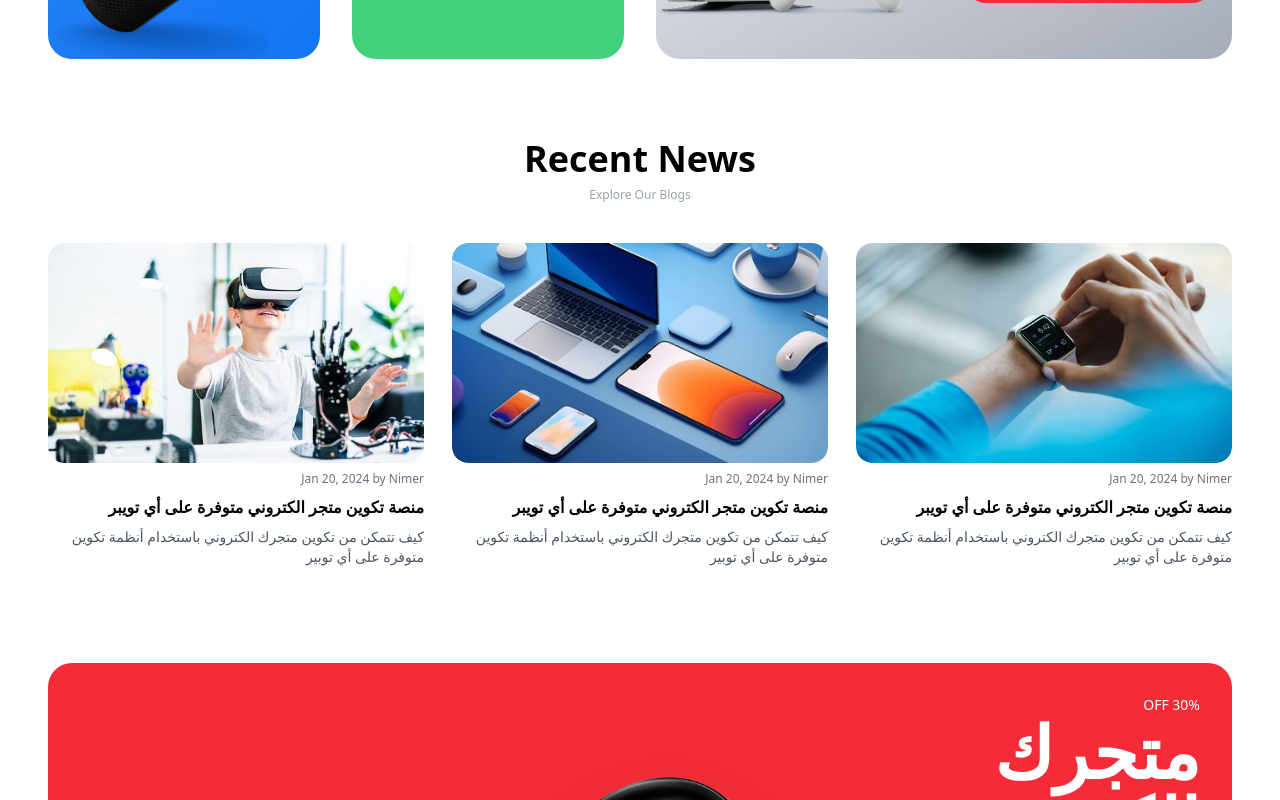
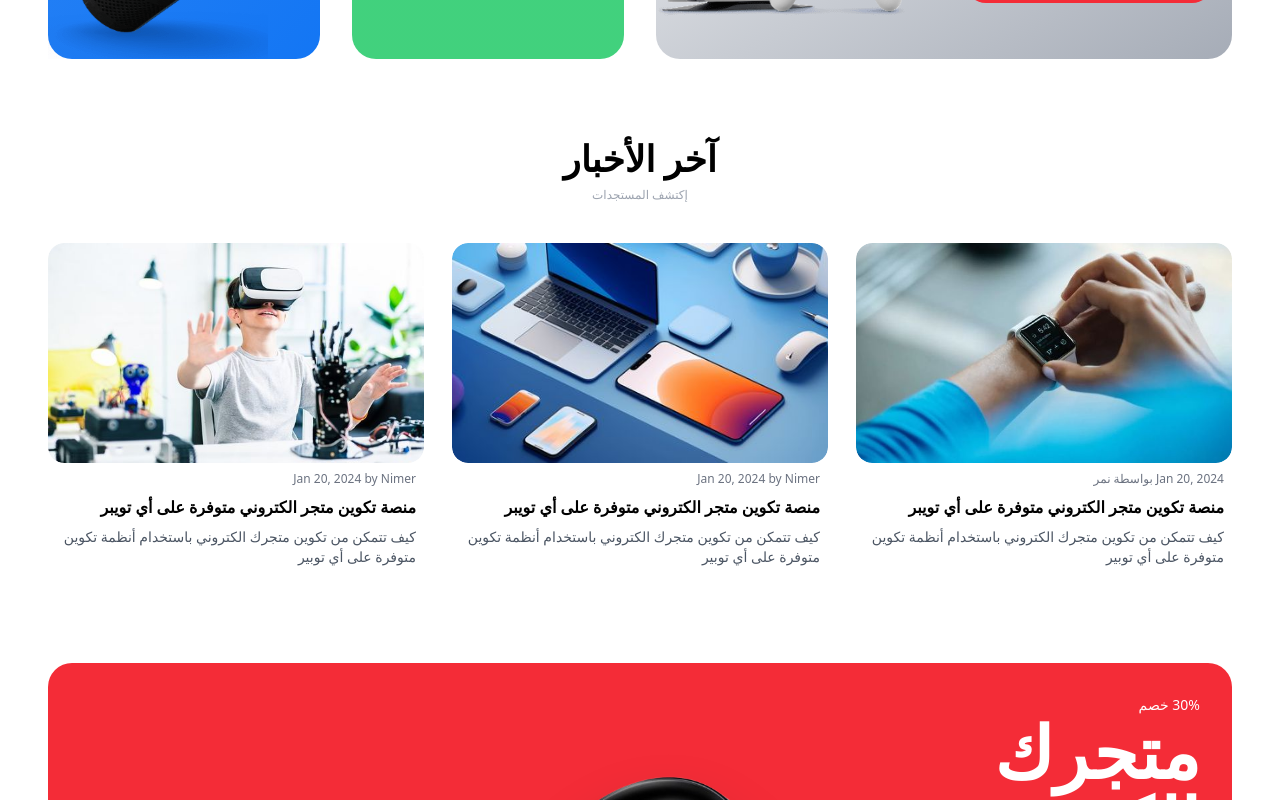
Before and after one commit to nimer21/Eshop, a React (Vite) app: page / in a window 1280 px wide. Shown: the part 1480-2280 px from the top of the page. Built offline with nearby package versions, Linux system fonts and the light colour scheme; no server answers.

Commit message:
Footer + RecentNews=Blog + Services API

```diff
--- a/src/App.jsx
+++ b/src/App.jsx
@@ -19,7 +19,7 @@ import PricingCard from './components/Pricing/PricingCard.jsx'
 import ScrollToTop from './components/ScrollToTop/ScrollToTop.jsx'
 
 const BannerData = {
-  discount: "30% OFF",
+  discount: "30% خصم",
   title: "متجرك الكتروني متخصص في التجارة التكنولوجية",
   date: "10 Jul to 28 Jul",
   img: headphone,
@@ -30,7 +30,7 @@ const BannerData = {
 };
 
 const BannerData2 = {
-  discount: "30% OFF",
+  discount: "30% خصم",
   title: "متجرك الكتروني متخصص في التجارة التكنولوجية",
   date: "10 Jul to 28 Jul",
   img: smartwatch2,
--- a/src/components/Blogs/Blogs.jsx
+++ b/src/components/Blogs/Blogs.jsx
@@ -11,7 +11,7 @@ const BlogData = [
         id: 1,
         title: "منصة تكوين متجر الكتروني متوفرة على أي تويبر",
         subtitle: "كيف تتمكن من تكوين متجرك الكتروني باستخدام أنظمة تكوين متوفرة على أي توبير",
-        published: "Jan 20, 2024 by Nimer",
+        published: "Jan 20, 2024 بواسطة نمر",
         image: Img1,
         aosDelay: "0"
     },
@@ -40,8 +40,8 @@ const Blogs = () => {
     <div className='my-12'>
         <div className='container'>
              {/** Header section */}
-             <Heading title="Recent News"
-            subtitle={"Explore Our Blogs"}/>
+             <Heading title="آخر الأخبار"
+            subtitle={"إكتشف المستجدات"}/>
             {/** Blog section */}
             <div className='grid grid-cols-1 sm:grid-cols-2
             md:grid-cols-3 gap-6 gap-y-8 sm:gap-4 md:gap-7'>
@@ -53,14 +53,14 @@ const Blogs = () => {
                         data-aos-delay={data.aosDelay}
                         key={data.id} className='bg-white dark:bg-gray-900'>
                             {/* image section */}
-                            <div className='overflow-hidden rounded-2xl mb-2'>
+                            <div className='overflow-hidden rounded-2xl mb-2 '>
                                 <img src={data.image} alt={data.title}
                                 className='w-full h-[220px] object-cover
                                 rounded-2xl hover:scale-105 duration-500'
                                 />
                             </div>
                             {/* content section */}
-                            <div className='space-y-2'>
+                            <div className='space-y-2 mx-2'>
                                 <p className='text-xs text-gray-500'>{data.published}</p>
                                 <p className='font-bold line-clamp-1'>{data.title}</p>
                                 <p className='line-clamp-2 text-sm text-gray-600
--- a/src/components/Footer/Footer.jsx
+++ b/src/components/Footer/Footer.jsx
@@ -74,6 +74,12 @@ useEffect(() => {
     fetchSocialName();
   },[]);
 
+  const renderComponent = () => {
+    console.log(socialName.name);
+
+
+  };
+
 if (loading) {
     return <Loader/>;
   }
@@ -100,7 +106,7 @@ if (loading) {
                 })}
             </a>
             <p className="text-gray-500 mt-4">صنعت 💕 بواسطة متـــجري</p>
-            <a href="" target="_blank"
+            <a href="https://www.youtube.com/" target="_blank"
             className="inline-block bg-primary/90 text-white
             py-2 px-4 mt-4 text-sm rounded-full">قناتنـا عـلى يـوتـيــوب</a>
           </div>
@@ -111,7 +117,7 @@ if (loading) {
                 <h1 className="text-xl font-bold sm:text-right mb-3">روابط هامة</h1>
                 <ul className="space-y-3">
                     {
-                        fastUrl.map((link, index) =>(
+                        imptUrl.map((link, index) =>(
                             <li key={index}>
                                 <a href={link.url}
                                 className="text-gray-600 dark:text-gray-400
@@ -128,7 +134,7 @@ if (loading) {
                 <h1 className="text-xl font-bold sm:text-right mb-3">روابط سريعة</h1>
                 <ul className="space-y-3">
                     {
-                        imptUrl.map((link, index) =>(
+                        fastUrl.map((link, index) =>(
                             <li key={index}>
                                 <a href={link.url}
                                 className="text-gray-600 dark:text-gray-400
@@ -139,9 +145,7 @@ if (loading) {
                     }
                 </ul>
             </div>
-            {
-                socialName.map((social, index) =>(
-                    <div>
+
                          {/* company address */}
 
             <div className="py-8 px-4 col-span-2 sm:col-auto">
@@ -150,36 +154,56 @@ if (loading) {
                 <div>
                     <div className="flex items-center gap-3">
                         <FaLocationArrow/>
-                        <p>{social.name==="Address" ? "Giza, 6th October" : "************"}</p>
+                        <p>Giza, 6th October</p>
                     </div>
                     <div className="flex items-center gap-3 mt-6">
                         <FaMobileAlt/>
-                        <p>{social.name === "Mob" ? "+20 1095674808" : "**********"}</p>
+                        <p>00201095674808</p>
                     </div>
                     {/* social links */}
 
                         <div className="flex items-center gap-3 mt-6">
-                        <a href={social.name ==='Insta' ? social.url : null}>
+                            <div className="flex items-center gap-3 mt-6">
+
+                                {
+                                    socialName.map((social, index)  => {
+                                        return (
+                                            <div key={index}>
+                                            {(() => {
+                                                switch (social.name) {
+                                                    case 'Insta':
+                                                      return <a href={social.url} target="_blank">
                                                       <FaInstagram className="text-3xl
                                                       hover:text-primary duration-300"/>
                                                   </a>
-                        <a href={social.name ==='Facebook' ? social.url : null}>
+                                                    case 'Facebook':
+                                                      return <a href={social.url} target="_blank">
                                                       <FaFacebook className="text-3xl
                                                       hover:text-primary duration-300"/>
                                                   </a>
-                        <a href={social.name ==='Linked' ? social.url : null}>
+                                                    case 'Linked':
+                                                      return <a href={social.url} target="_blank">
                                                       <FaLinkedin className="text-3xl
                                                       hover:text-primary duration-300"/>
                                                   </a>
+                                                    default:
+                                                      return null;
+                                                  }
+
+                                            })()}
                                         </div>
+                                        )
+                                    })
+                                }
 
-                </div>
                         </div>
                         </div>
 
 
-                ))
-            }
+                </div>
+            </div>
+
+
 
           </div>
         </div>
--- a/src/components/Services/Services.jsx
+++ b/src/components/Services/Services.jsx
@@ -73,11 +73,11 @@ if (loading) {
                         <div key={service.id} className='flex flex-col items-start sm:flex-row
                         gap-4'>
                             {/* {service.icon} */}
-                            <FaCarSide className='text-4xl md:text-5xl
+                            <FaCheckCircle className='text-4xl md:text-5xl
                                     text-primary' />
                             <div>
                                 <h1 className='lg:text-lg font-bold'>{service.name}</h1>
-                                <h1 className='text-gray-400 text-sm'>{service.description}</h1>
+                                <h1 className='text-gray-400 text-sm line-clamp-1'>{service.description}</h1>
                             </div>
                         </div>
                     ))
```
Lines whose indentation alone changed are shown as unchanged.
